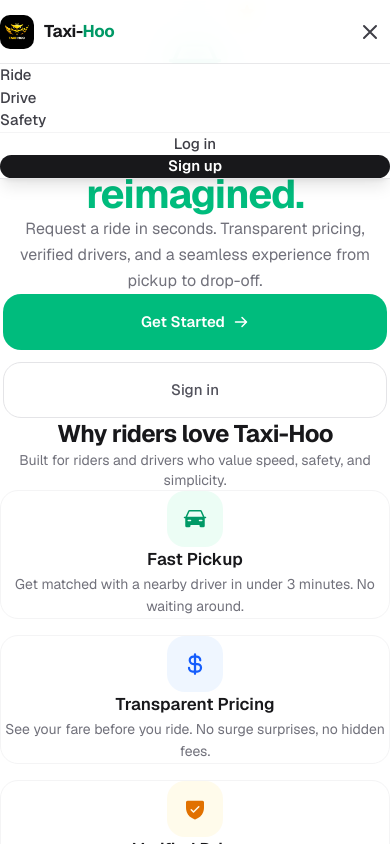
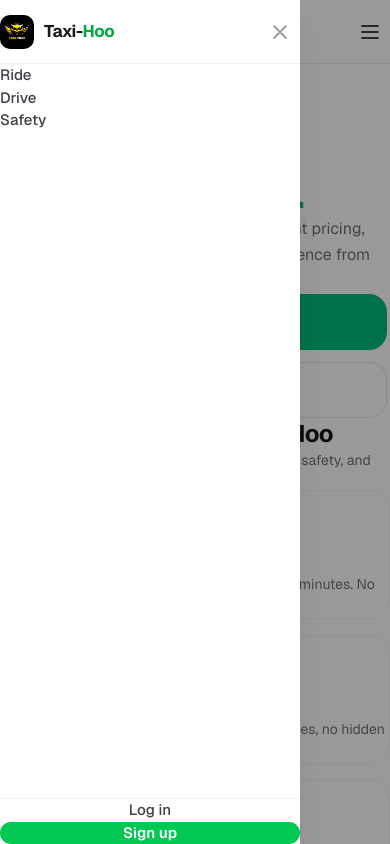
Before and after one commit to Muhd-Yusuf/taxi-hoo, a Next.js app: page / in a window 390 px wide. Both pictures are taken after a click on the button "Open menu". Shown: the top 844 px of the page. Built offline with nearby package versions, Linux system fonts and the light colour scheme.

Commit message:
add brand color system and responsive layout infrastructure
New #00C853 brand color tokens in globals.css, DesktopTopNav component
for desktop navigation, slide-in mobile sidebar for Navbar, responsive
DashboardSidebar with mobile overlay, lg:hidden on MobileBottomNav

```diff
--- a/src/app/globals.css
+++ b/src/app/globals.css
@@ -8,10 +8,25 @@
   --font-sans: var(--font-sans);
 
   /* Primary — Electric Green */
-  --color-primary: #10B981;
-  --color-primary-hover: #059669;
-  --color-primary-light: #ECFDF5;
-  --color-primary-dark: #047857;
+  --color-primary: #00C853;
+  --color-primary-hover: #00A844;
+  --color-primary-light: #E8F5E9;
+  --color-primary-dark: #008C3A;
+
+  /* Brand Scale */
+  --color-brand-50: #E8F5E9;
+  --color-brand-100: #C8E6C9;
+  --color-brand-200: #A5D6A7;
+  --color-brand-300: #81C784;
+  --color-brand-400: #4CAF50;
+  --color-brand-500: #00C853;
+  --color-brand-600: #00A844;
+  --color-brand-700: #008C3A;
+  --color-brand-800: #2E7D32;
+  --color-brand-900: #1B5E20;
+
+  /* Dark Section */
+  --color-dark-section: #111111;
 
   /* Accent — Subtle Blue */
   --color-accent: #3B82F6;
--- /dev/null
+++ b/src/components/DesktopTopNav.tsx
@@ -0,0 +1,85 @@
+"use client";
+
+import Link from "next/link";
+import Image from "next/image";
+import { usePathname } from "next/navigation";
+import {
+  PiHouseBold, PiHouseFill,
+  PiHeartBold, PiHeartFill,
+  PiWalletBold, PiWalletFill,
+  PiTagBold, PiTagFill,
+  PiCarBold, PiCarFill,
+  PiCurrencyDollarBold, PiCurrencyDollarFill,
+  PiUserBold, PiUserFill,
+  PiBellBold,
+} from "react-icons/pi";
+
+const navItems: Record<string, { label: string; href: string; icon: React.ReactNode; activeIcon: React.ReactNode }[]> = {
+  passenger: [
+    { label: "Home", href: "/passenger/book", icon: <PiHouseBold size={18} />, activeIcon: <PiHouseFill size={18} /> },
+    { label: "Favourite", href: "/passenger/favourites", icon: <PiHeartBold size={18} />, activeIcon: <PiHeartFill size={18} /> },
+    { label: "Wallet", href: "/passenger/payment", icon: <PiWalletBold size={18} />, activeIcon: <PiWalletFill size={18} /> },
+    { label: "History", href: "/passenger/history", icon: <PiTagBold size={18} />, activeIcon: <PiTagFill size={18} /> },
+    { label: "Profile", href: "/passenger/profile", icon: <PiUserBold size={18} />, activeIcon: <PiUserFill size={18} /> },
+  ],
+  driver: [
+    { label: "Dashboard", href: "/driver/dashboard", icon: <PiHouseBold size={18} />, activeIcon: <PiHouseFill size={18} /> },
+    { label: "Rides", href: "/driver/requests", icon: <PiCarBold size={18} />, activeIcon: <PiCarFill size={18} /> },
+    { label: "Earnings", href: "/driver/earnings", icon: <PiCurrencyDollarBold size={18} />, activeIcon: <PiCurrencyDollarFill size={18} /> },
+    { label: "Profile", href: "/driver/profile", icon: <PiUserBold size={18} />, activeIcon: <PiUserFill size={18} /> },
+  ],
+};
+
+export default function DesktopTopNav({ role }: { role: "passenger" | "driver" }) {
+  const pathname = usePathname();
+  const items = navItems[role];
+
+  return (
+    <header className="hidden lg:flex items-center justify-between h-16 px-8 bg-white border-b border-zinc-100 flex-shrink-0">
+      {/* Logo */}
+      <Link href="/" className="flex items-center gap-2">
+        <Image src="/logo.jpeg" alt="Taxi-Hoo" width={32} height={32} className="rounded-lg" />
+        <span className="text-[15px] font-bold text-zinc-900 tracking-tight">
+          Taxi-<span className="text-brand-500">Hoo</span>
+        </span>
+      </Link>
+
+      {/* Nav Links */}
+      <nav className="flex items-center gap-1">
+        {items.map((item) => {
+          const isActive = pathname === item.href || pathname.startsWith(item.href + "/");
+          return (
+            <Link
+              key={item.href}
+              href={item.href}
+              className={`flex items-center gap-2 px-4 py-2 rounded-lg text-sm font-medium transition-colors ${
+                isActive
+                  ? "bg-brand-50 text-brand-600"
+                  : "text-zinc-500 hover:text-zinc-900 hover:bg-zinc-50"
+              }`}
+            >
+              {isActive ? item.activeIcon : item.icon}
+              {item.label}
+            </Link>
+          );
+        })}
+      </nav>
+
+      {/* Right: Notifications + Avatar */}
+      <div className="flex items-center gap-3">
+        <Link
+          href={role === "passenger" ? "/passenger/notifications" : "/driver/notifications"}
+          className="w-9 h-9 rounded-lg flex items-center justify-center text-zinc-400 hover:text-zinc-700 hover:bg-zinc-100 transition-colors"
+        >
+          <PiBellBold size={18} />
+        </Link>
+        <Link
+          href={role === "passenger" ? "/passenger/profile" : "/driver/profile"}
+          className="w-9 h-9 rounded-full bg-brand-500 text-white flex items-center justify-center text-xs font-bold"
+        >
+          LM
+        </Link>
+      </div>
+    </header>
+  );
+}
--- a/src/components/Footer.tsx
+++ b/src/components/Footer.tsx
@@ -50,7 +50,7 @@ export default function Footer() {
                 className="rounded-lg"
               />
               <span className="text-[15px] font-bold text-white tracking-tight">
-                Taxi-<span className="text-emerald-400">Hoo</span>
+                Taxi-<span className="text-brand-400">Hoo</span>
               </span>
             </Link>
             <p className="text-[13px] text-zinc-500 leading-relaxed max-w-[200px] mb-6">
--- a/src/components/Navbar.tsx
+++ b/src/components/Navbar.tsx
@@ -5,6 +5,7 @@ import Link from "next/link";
 import Image from "next/image";
 import { usePathname } from "next/navigation";
 import { HiOutlineMenu, HiOutlineX } from "react-icons/hi";
+import { AnimatePresence, motion } from "framer-motion";
 
 const navLinks = [
   { label: "Ride", href: "/passenger/book" },
@@ -13,7 +14,7 @@ const navLinks = [
 ];
 
 export default function Navbar() {
-  const [open, setOpen] = useState(false);
+  const [mobileOpen, setMobileOpen] = useState(false);
   const [scrolled, setScrolled] = useState(false);
   const pathname = usePathname();
   const isLanding = pathname === "/";
@@ -30,9 +31,22 @@ export default function Navbar() {
     return () => window.removeEventListener("scroll", handleScroll);
   }, [isLanding]);
 
-  const isTransparent = isLanding && !scrolled && !open;
+  // Lock body scroll when mobile menu is open
+  useEffect(() => {
+    if (mobileOpen) {
+      document.body.style.overflow = "hidden";
+    } else {
+      document.body.style.overflow = "";
+    }
+    return () => {
+      document.body.style.overflow = "";
+    };
+  }, [mobileOpen]);
+
+  const isTransparent = isLanding && !scrolled && !mobileOpen;
 
   return (
+    <>
       <nav
         className={`fixed top-0 left-0 right-0 z-50 h-16 transition-all duration-300 ${
           isTransparent
@@ -56,7 +70,7 @@ export default function Navbar() {
               }`}
             >
               Taxi-
-            <span className={isTransparent ? "text-emerald-400" : "text-emerald-600"}>
+              <span className={isTransparent ? "text-brand-400" : "text-brand-600"}>
                 Hoo
               </span>
             </span>
@@ -96,7 +110,7 @@ export default function Navbar() {
               className={`text-sm font-semibold px-5 py-2.5 rounded-xl transition-colors ${
                 isTransparent
                   ? "text-white bg-white/10 hover:bg-white/20 border border-white/20"
-                : "text-white bg-zinc-900 hover:bg-zinc-800"
+                  : "text-white bg-brand-500 hover:bg-brand-600"
               }`}
             >
               Sign up
@@ -110,56 +124,94 @@ export default function Navbar() {
                 ? "text-white hover:bg-white/10"
                 : "text-zinc-700 hover:bg-zinc-100"
             }`}
-          onClick={() => setOpen(!open)}
-          aria-label="Toggle menu"
+            onClick={() => setMobileOpen(true)}
+            aria-label="Open menu"
           >
-          {open ? <HiOutlineX size={24} /> : <HiOutlineMenu size={24} />}
+            <HiOutlineMenu size={24} />
+          </button>
+        </div>
+      </nav>
+
+      {/* Mobile Sidebar Menu */}
+      <AnimatePresence>
+        {mobileOpen && (
+          <>
+            {/* Backdrop */}
+            <motion.div
+              className="lg:hidden fixed inset-0 bg-black/40 z-50"
+              initial={{ opacity: 0 }}
+              animate={{ opacity: 1 }}
+              exit={{ opacity: 0 }}
+              transition={{ duration: 0.3 }}
+              onClick={() => setMobileOpen(false)}
+            />
+
+            {/* Sidebar */}
+            <motion.div
+              className="lg:hidden fixed top-0 left-0 h-full w-[300px] bg-white z-50 shadow-xl flex flex-col"
+              initial={{ x: "-100%" }}
+              animate={{ x: 0 }}
+              exit={{ x: "-100%" }}
+              transition={{ duration: 0.3, ease: "easeInOut" }}
+            >
+              {/* Sidebar Header */}
+              <div className="h-16 flex items-center justify-between px-5 border-b border-zinc-100 flex-shrink-0">
+                <Link href="/" className="flex items-center gap-2.5" onClick={() => setMobileOpen(false)}>
+                  <Image
+                    src="/logo.jpeg"
+                    alt="Taxi-Hoo"
+                    width={34}
+                    height={34}
+                    className="rounded-lg"
+                  />
+                  <span className="text-[17px] font-bold text-zinc-900 tracking-tight">
+                    Taxi-<span className="text-brand-600">Hoo</span>
+                  </span>
+                </Link>
+                <button
+                  onClick={() => setMobileOpen(false)}
+                  className="w-10 h-10 flex items-center justify-center rounded-lg text-zinc-400 hover:text-zinc-700 hover:bg-zinc-100 transition-colors"
+                  aria-label="Close menu"
+                >
+                  <HiOutlineX size={24} />
                 </button>
               </div>
 
-      {/* Mobile Menu */}
-      {open && (
-        <>
-          {/* Backdrop */}
-          <div
-            className="lg:hidden fixed inset-0 top-16 bg-black/20 backdrop-blur-sm z-40"
-            onClick={() => setOpen(false)}
-          />
-
-          {/* Panel */}
-          <div className="lg:hidden absolute top-16 left-0 right-0 bg-white border-b border-zinc-200 shadow-lg z-50">
-            <div className="px-5 sm:px-8 py-4 space-y-1">
+              {/* Nav Links */}
+              <div className="flex-1 px-4 py-6 space-y-1">
                 {navLinks.map((link) => (
                   <Link
                     key={link.label}
                     href={link.href}
                     className="block text-[15px] font-medium text-zinc-700 hover:text-zinc-900 hover:bg-zinc-50 px-4 py-3 rounded-xl transition-colors"
-                  onClick={() => setOpen(false)}
+                    onClick={() => setMobileOpen(false)}
                   >
                     {link.label}
                   </Link>
                 ))}
+              </div>
 
-              <div className="pt-3 mt-3 border-t border-zinc-100 space-y-2">
+              {/* Bottom: Divider + Auth Buttons */}
+              <div className="px-4 py-6 border-t border-zinc-100 space-y-2 flex-shrink-0">
                 <Link
                   href="/login"
                   className="block text-center text-[15px] font-medium text-zinc-700 hover:bg-zinc-50 px-4 py-3 rounded-xl transition-colors"
-                  onClick={() => setOpen(false)}
+                  onClick={() => setMobileOpen(false)}
                 >
                   Log in
                 </Link>
                 <Link
                   href="/register"
-                  className="block text-center text-[15px] font-semibold text-white bg-zinc-900 hover:bg-zinc-800 px-4 py-3 rounded-xl transition-colors"
-                  onClick={() => setOpen(false)}
+                  className="block text-center text-[15px] font-semibold text-white bg-brand-500 hover:bg-brand-600 px-4 py-3 rounded-xl transition-colors"
+                  onClick={() => setMobileOpen(false)}
                 >
                   Sign up
                 </Link>
               </div>
-            </div>
-          </div>
+            </motion.div>
           </>
         )}
-    </nav>
+      </AnimatePresence>
+    </>
   );
 }
```
Also changed, not shown: src/components/DashboardSidebar.tsx (+52 -21 lines), src/components/MobileBottomNav.tsx (+4 -4 lines). Lines whose indentation alone changed are shown as unchanged.
